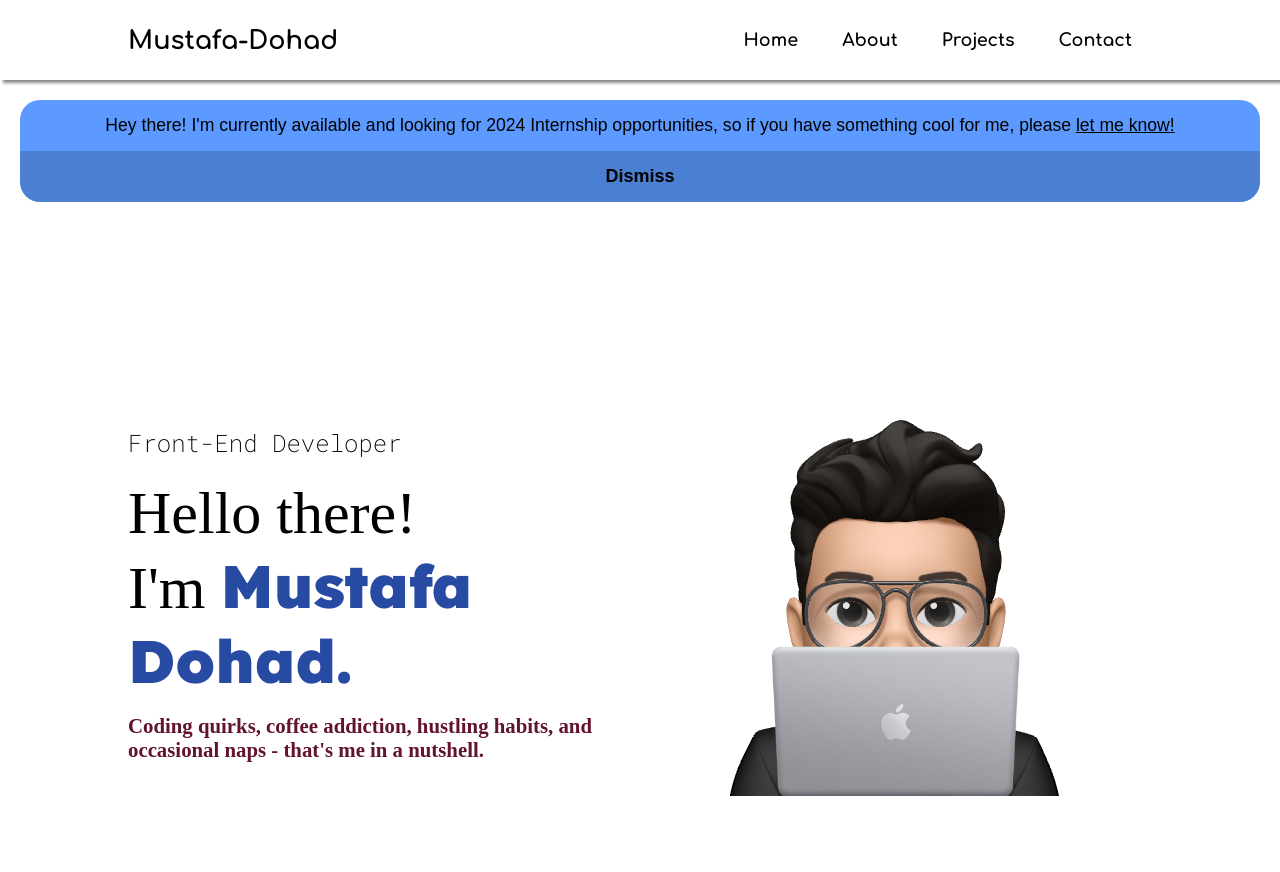
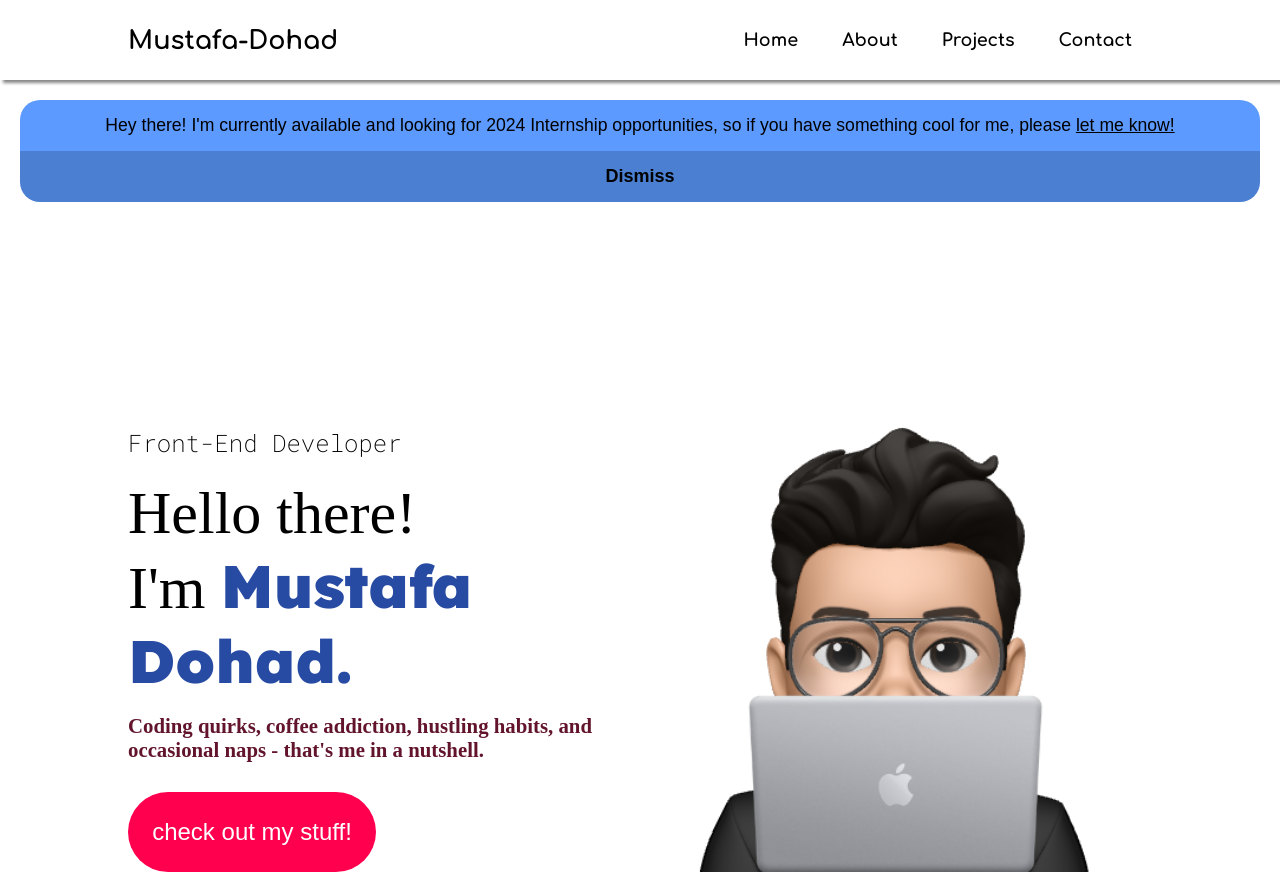
Before and after one commit to mustafa-dohad/portfolio-website, a plain HTML site: page index.html in a window 1280 px wide. Before the commit the page ends 800 px from the top, so only its background shows below. Drawn offline with Linux system fonts and the light colour scheme; a script that the page names is missing; a web font is replaced by a local one.

Commit message:
Changes in index

```diff
--- a/index.html
+++ b/index.html
@@ -208,6 +208,33 @@
         justify-content: center;
     }
 
+    .button-cover {
+        width: 100%;
+    }
+
+    .butn {
+        margin-top: 1.875rem;
+        display: flex;
+        align-items: center;
+        justify-content: center;
+        background-color: #ff004f;
+        height: 5rem;
+        width: 15.5rem;
+        border-radius: 50px;
+        color: white;
+        border: none;
+        font-size: 1.5rem;
+        cursor: pointer;
+        isolation: isolate;
+    }
+
+    .butn a {
+        font-family: "Nunito", sans-serif;
+        text-align: center;
+        text-decoration: none;
+        color: white;
+    }
+
     /* -----------------------------------------SECOND CONTAINER (NAME, DESCRIPTION ETC)----------------------------------------- */
 
 
@@ -221,7 +248,13 @@
             margin-top: 5%;
             width: 100%;
         }
+
+        .button-cover {
+            display: flex;
+            justify-content: center;
+        }
     }
+
     /* -----------------------------------------MEDIA TAG FOR 1100px SCREEN SIZE----------------------------------------- */
 
 
@@ -265,6 +298,7 @@
             cursor: pointer;
         }
     }
+
     /* -----------------------------------------MEDIA TAG FOR 1100px SCREEN SIZE----------------------------------------- */
 
 
@@ -280,6 +314,7 @@
             font-size: 1.3rem;
         }
     }
+
     /* -----------------------------------------MEDIA TAG FOR 1100px SCREEN SIZE----------------------------------------- */
 
 
@@ -317,6 +352,7 @@
             width: 100%;
         }
     }
+
     /* -----------------------------------------MEDIA TAG FOR 375px SCREEN SIZE----------------------------------------- */
 </style>
 
@@ -354,6 +390,12 @@
                     <h1>Hello there!<br> I'm <span>Mustafa Dohad.</span></h1>
                     <p class="summary">Coding quirks, coffee addiction, hustling habits, and occasional naps - that's me
                         in a nutshell.</p>
+                    <div class="button-cover">
+
+                        <div class="butn">
+                            <a href="project.html" class="btn">check out my stuff!</a>
+                        </div>
+                    </div>
                 </div>
                 <div class="memoji">
                     <img src="images/f293e3cb4502f4d9-sticker.png" alt="">
```
